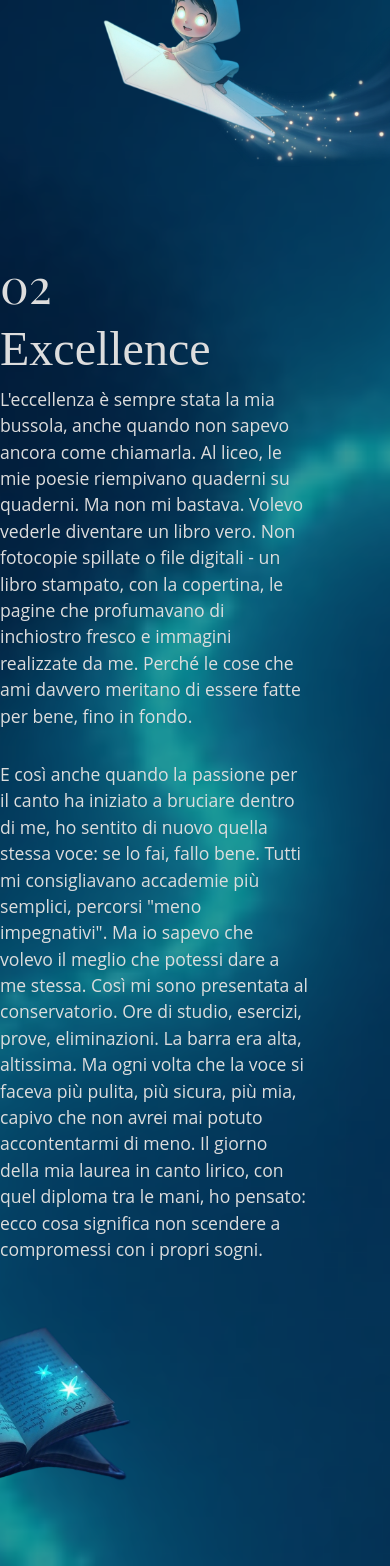
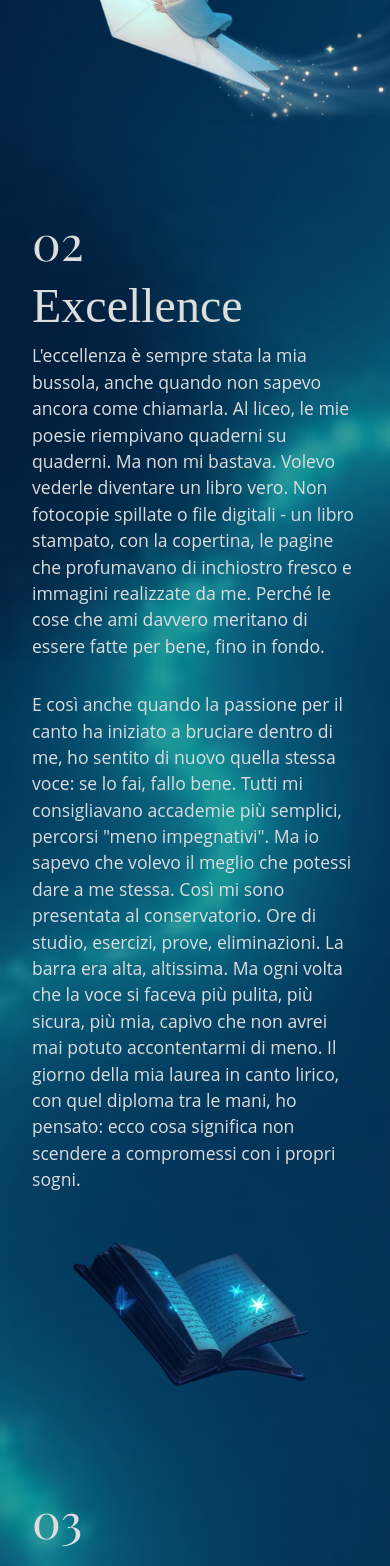
Before and after one commit to MonicaAuditore/aeroplanino_di_carta, a Vue app: page / in a window 390 px wide. Shown: the part 2320-3886 px from the top of the page. Built offline with nearby package versions, Linux system fonts and the light colour scheme; a web font is replaced by a local one.

Commit message:
fix responsive

```diff
--- a/src/components/ImageTextSection.vue
+++ b/src/components/ImageTextSection.vue
@@ -115,6 +115,7 @@ h2 {
 h3 {
   font-size: 4rem;
 }
+
 .section-image-text.reverse {
   flex-direction: row-reverse;
   padding-right: 5rem;
@@ -168,12 +169,15 @@ h3 {
 .section-image-text img {
   border-radius: 8px;
 }
+
 .section-image-text div {
   flex: 1;
 }
+
 .section-image-text h2 {
   margin-bottom: 0.5rem;
 }
+
 .section-image-text p {
   font-size: 1.1rem;
   line-height: 1.5;
@@ -181,10 +185,37 @@ h3 {
 }
 
 @media (max-width: 1024px) {
+  #sezione1 img {
+    max-width: 83%;
+  }
+
+  #sezione2 img {
+    width: 67%;
+  }
+
+  #sezione3 img {
+    width: 67%;
+    align-self: flex-end;
+  }
+
+  #sezione4 img {
+    width: 34%;
+  }
+
+  #sezione5 img {
+    width: 65%;
+  }
+
+  #sezione6 img {
+    width: 39%;
+  }
+
   .section-image-text,
   .section-image-text.reverse {
     flex-direction: column;
     align-items: flex-start;
+    padding-left: 0 !important;
+    padding-right: 0 !important;
   }
 
   p {
@@ -198,14 +229,59 @@ h3 {
     text-align: left;
   }
 
+  /* Padding uniforme per tutti i testi quando vanno in colonna */
+  .section-image-text div,
+  .section-image-text.reverse div,
+  #sezione1 div,
+  #sezione2 div,
+  #sezione3 div,
+  #sezione4 div,
+  #sezione5 div,
+  #sezione6 div {
+    padding: 0rem 2rem !important;
+  }
+
+  /* Centrare le immagini specifiche quando vanno in colonna */
+  #sezione2 img,
+  #sezione4 img,
+  #sezione5 img,
+  #sezione6 img {
+    align-self: center;
+    margin: 0 auto;
+    padding: 0;
+    max-width: 100%;
+  }
+
   .section-image-text h2,
   .section-image-text p,
   .section-image-text .number {
     text-align: left;
   }
+
+  .decorative-image.decorative-left {
+    width: 10rem;
+  }
+
+  .decorative-image.decorative-right {
+    width: 15rem;
+  }
+
+  .contact-image {
+    width: 81px;
+    height: 98px;
+  }
 }
 
 @media (max-width: 768px) {
+  .contact-image {
+    width: 46px;
+    height: 63px;
+  }
+
+  p {
+    font-size: 11px;
+  }
+
   h1 {
     font-size: 3.5rem;
   }
@@ -214,10 +290,6 @@ h3 {
     font-size: 3rem;
   }
 
-  p {
-    font-size: 16px;
-  }
-
   .number {
     font-size: 3rem;
   }
```
